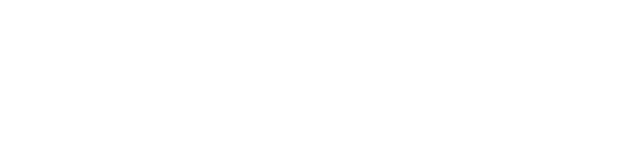
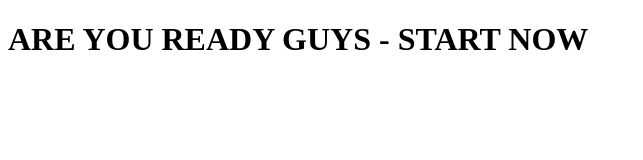
Before and after one commit to abinvk/to-do-list, a plain HTML site: page index.html in a window 1280 px wide. Shown: the whole page, without its empty margins (0-643 px from the left). Drawn offline with Linux system fonts and the light colour scheme.

Commit message:
todolist

```diff
--- a/index.html
+++ b/index.html
@@ -8,6 +8,6 @@
     <script src="script.js" defer></script>
 </head>
 <body>
-
+    <h1>ARE YOU READY GUYS - START NOW</h1>
 </body>
 </html>
```
